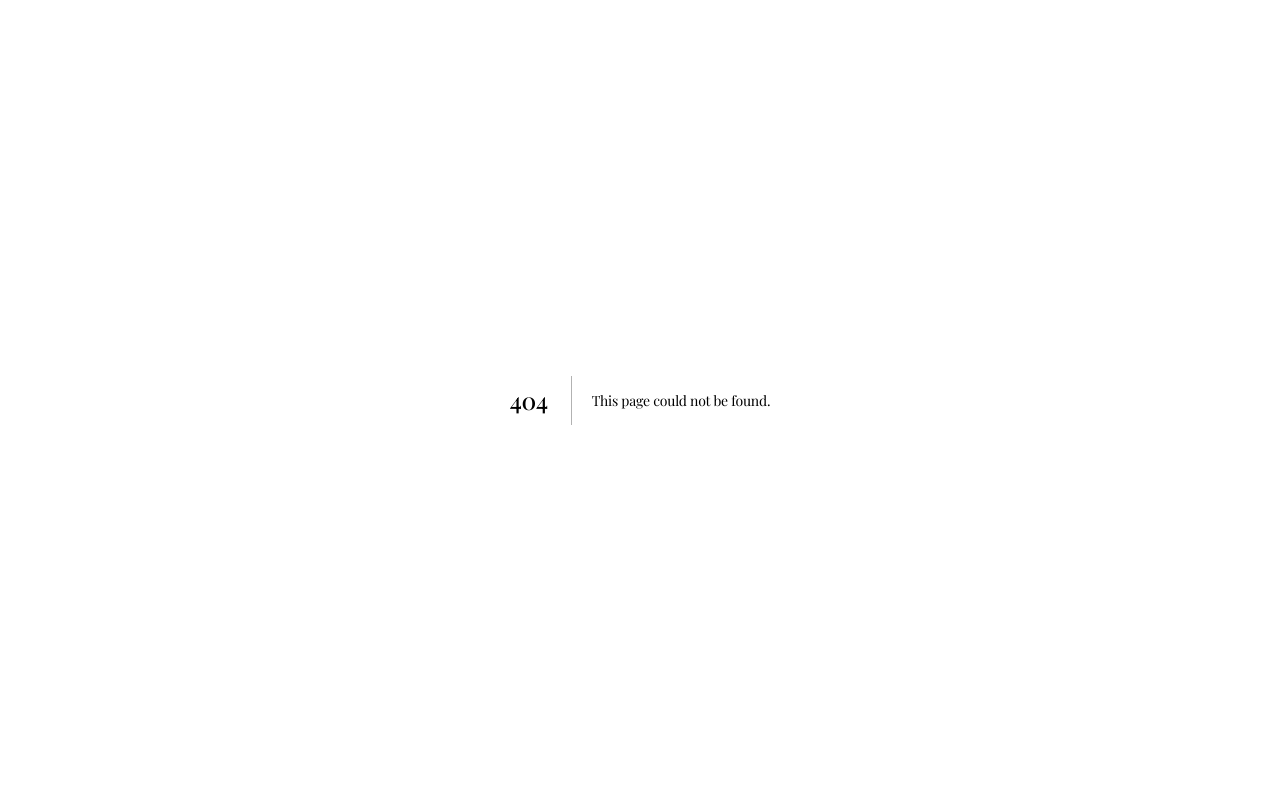
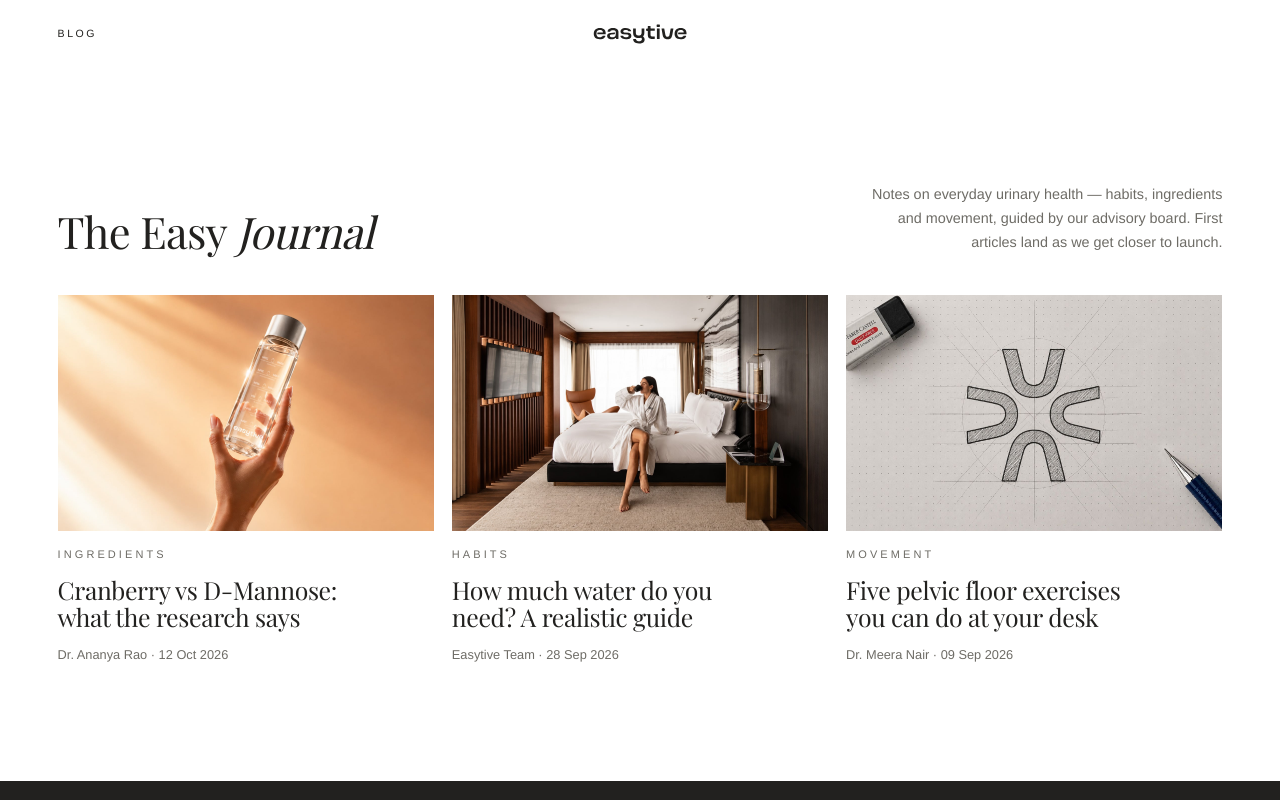
Before and after one commit to Rendersarc2026/Easytive, a Next.js app: page /blog in a window 1280 px wide. Before the commit this address had no page. Shown: the top 800 px of the page. Built offline with nearby package versions, Linux system fonts and the light colour scheme; a web font is replaced by a local one.

Commit message:
feat: implement pre-launch blog page with header and article listing; add BagButton for item count display

```diff
--- /dev/null
+++ b/src/app/blog/page.tsx
@@ -0,0 +1,51 @@
+import type { Metadata } from "next";
+import Image from "next/image";
+import { Header } from "@/components/Header";
+import { Footer } from "@/components/sections/Footer";
+import { articles, prelaunchNav } from "@/data/site";
+
+// Pre-launch blog: a listing for now; article pages arrive with the real posts.
+export const metadata: Metadata = {
+  title: "Blog | Easytive",
+  description: "Notes on everyday urinary health from the Easytive team and advisory board.",
+};
+
+export default function BlogPage() {
+  return (
+    <>
+      <Header slim items={prelaunchNav} />
+      <main>
+        <section className="journal bloglist" aria-labelledby="blog-title">
+          <div className="wrap">
+            <div className="shead">
+              <h1 id="blog-title">
+                The Easy <em>Journal</em>
+              </h1>
+              <div className="r">
+                <p>
+                  Notes on everyday urinary health — habits, ingredients and movement, guided by our advisory
+                  board. First articles land as we get closer to launch.
+                </p>
+              </div>
+            </div>
+            <div className="posts">
+              {articles.map((a) => (
+                <article className="post" key={a.title}>
+                  <div className="ph">
+                    <Image src={a.image.src} alt={a.image.alt} fill placeholder="blur" sizes="(min-width: 860px) 33vw, 100vw" />
+                  </div>
+                  <span className="label">{a.tag}</span>
+                  <h2>{a.title}</h2>
+                  <span className="by">
+                    {a.author} · {a.date}
+                  </span>
+                </article>
+              ))}
+            </div>
+          </div>
+        </section>
+      </main>
+      <Footer />
+    </>
+  );
+}
--- a/src/app/layout.tsx
+++ b/src/app/layout.tsx
@@ -17,7 +17,7 @@ export const metadata: Metadata = {
 
 export default function RootLayout({ children }: LayoutProps<"/">) {
   return (
-    <html lang="en" className={`${playfair.variable} antialiased`}>
+    <html lang="en" data-scroll-behavior="smooth" className={`${playfair.variable} antialiased`}>
       <body className="min-h-screen">{children}</body>
     </html>
   );
--- a/src/app/page.tsx
+++ b/src/app/page.tsx
@@ -1,11 +1,14 @@
+import { Header } from "@/components/Header";
 import { Footer } from "@/components/sections/Footer";
 import { Hero } from "@/components/sections/Hero";
+import { prelaunchNav } from "@/data/site";
 
-// Pre-launch page: hero + footer only. The full site lives on the
+// Pre-launch page: logo + blog header, hero and footer only. The full site lives on the
 // `abin/future-update` branch; revert this commit to bring it back at launch.
 export default function Home() {
   return (
     <>
+      <Header slim items={prelaunchNav} />
       <main id="top">
         <Hero />
       </main>
--- a/src/app/site.css
+++ b/src/app/site.css
@@ -91,11 +91,13 @@ header.site.lined { box-shadow: 0 1px 0 var(--hair); }
 .hright { display: flex; justify-content: flex-end; gap: clamp(16px, 2vw, 28px); align-items: center; }
 .menu-btn { display: none; }
 @media (max-width: 900px) { .hbar nav { display: none; } .menu-btn { display: block; justify-self: start; } .hide-sm { display: none; } }
+/* Slim pre-launch header: the single link stays visible on mobile (no menu button). */
+@media (max-width: 900px) { .hbar.slim nav { display: flex; } }
 
 /* hero: two slides that cross-fade on their own */
 .hero { position: relative; overflow: hidden; height: clamp(460px, 78svh, 780px); background: #3a2716; color: var(--white); }
-/* Pre-launch: edge-to-edge hero filling the screen */
-.hero.full { height: 100svh; min-height: 520px; }
+/* Pre-launch hero: fills the screen under the 68px sticky header */
+.hero.full { height: calc(100svh - 68px); min-height: 520px; }
 .hero img, .band img { object-fit: cover; }
 /* stacked banner photos that cross-fade (hero + bottom band) */
 .bph { position: absolute; inset: 0; opacity: 0; transition: opacity 0.9s ease; }
@@ -389,6 +391,10 @@ header.site.lined { box-shadow: 0 1px 0 var(--hair); }
 .post h3 { font-size: 1.3rem; line-height: 1.2; }
 .post .by { font-size: 0.8rem; color: var(--muted); }
 
+/* blog page (pre-launch) */
+.bloglist .shead h1 { font-size: var(--t-h2); }
+.bloglist .post h2 { font-size: 1.55rem; }
+
 /* faq */
 .faq { padding-block: var(--sec); border-top: 1px solid var(--hair); }
 .faq .wrap { display: grid; grid-template-columns: minmax(0, 0.8fr) minmax(0, 1.2fr); gap: clamp(32px, 6vw, 110px); align-items: start; }
--- a/src/components/Bag.tsx
+++ b/src/components/Bag.tsx
@@ -65,3 +65,22 @@ export function WhatsAppButton({ className, label, children }: { className: stri
     </button>
   );
 }
+
+/** Header bag button: shows the count and says what's in the bag. */
+export function BagButton() {
+  const { count, say } = useBag();
+  return (
+    <button
+      type="button"
+      onClick={() =>
+        say(
+          count
+            ? `${count} ${count > 1 ? "items" : "item"} in your bag. Checkout opens at launch.`
+            : "Your bag is empty. Start with Easytive Daily.",
+        )
+      }
+    >
+      Bag ({count})
+    </button>
+  );
+}
--- a/src/components/Header.tsx
+++ b/src/components/Header.tsx
@@ -1,13 +1,21 @@
 "use client";
 
+import Link from "next/link";
 import { useEffect, useState } from "react";
-import { announcement, drawerNav, nav } from "@/data/site";
-import { useBag } from "./Bag";
+import { announcement, drawerNav, nav, type NavItem } from "@/data/site";
+import { BagButton } from "./Bag";
 import { Logo } from "./Logo";
 
+type Props = {
+  /** Nav links; omit to use the full-site shop anchors. */
+  items?: NavItem[];
+  /** Slim pre-launch header: links + wordmark only (no announcement bar, bag or drawer). */
+  slim?: boolean;
+};
+
 // Announcement bar, then a sticky white bar: links left, logo centre, stories + bag right.
-export function Header() {
-  const { count, say } = useBag();
+// `slim` renders just the links and the logo, for the pre-launch teaser pages.
+export function Header({ items = nav, slim = false }: Props) {
   const [lined, setLined] = useState(false);
   const [open, setOpen] = useState(false);
 
@@ -29,39 +37,50 @@ export function Header() {
     };
   }, [open]);
 
-  const onBag = () =>
-    say(count ? `${count} ${count > 1 ? "items" : "item"} in your bag. Checkout opens at launch.` : "Your bag is empty. Start with Easytive Daily.");
-
   return (
     <>
-      <div className="ann">{announcement.join("  ·  ")}</div>
+      {!slim && <div className="ann">{announcement.join("  ·  ")}</div>}
       <header className={`site${lined ? " lined" : ""}`}>
-        <div className="wrap hbar">
+        <div className={`wrap hbar${slim ? " slim" : ""}`}>
           <nav aria-label="Primary">
-            {nav.map((n) => (
+            {items.map((n) =>
+              n.href.startsWith("#") ? (
                 <a key={n.href} href={n.href}>
                   {n.label}
                 </a>
-            ))}
+              ) : (
+                <Link key={n.href} href={n.href}>
+                  {n.label}
+                </Link>
+              ),
+            )}
           </nav>
+          {!slim && (
             <button className="menu-btn" type="button" aria-expanded={open} aria-controls="drawer" onClick={() => setOpen(true)}>
               Menu
             </button>
+          )}
+          {slim ? (
+            <Link className="logo" href="/">
+              <Logo title="Easytive home" />
+            </Link>
+          ) : (
             <a className="logo" href="#top">
               <Logo title="Easytive home" />
             </a>
+          )}
+          {!slim && (
             <div className="hright">
               <a href="#moments" className="hide-sm">
                 Stories
               </a>
-            <button type="button" onClick={onBag}>
-              Bag ({count})
-            </button>
+              <BagButton />
             </div>
+          )}
         </div>
       </header>
 
-      {open && (
+      {!slim && open && (
         <div className="drawer" id="drawer" role="dialog" aria-modal="true" aria-label="Menu">
           <button type="button" onClick={() => setOpen(false)}>
             Close
--- a/src/data/site.ts
+++ b/src/data/site.ts
@@ -21,14 +21,16 @@ type Photo = { src: StaticImageData; alt: string };
 
 export const announcement = ["Free shipping above Rs. 999", "Discreet packaging", "Cash on delivery"];
 
-export const nav = [
+export type NavItem = { label: string; href: string };
+
+export const nav: NavItem[] = [
   { label: "Shop", href: "#shop" },
   { label: "How it works", href: "#system" },
   { label: "Doctors", href: "#experts" },
   { label: "Creators", href: "#creators" },
   { label: "Journal", href: "#journal" },
 ];
-export const drawerNav = [
+export const drawerNav: NavItem[] = [
   ...nav.slice(0, 2),
   { label: "Creators", href: "#creators" },
   { label: "Doctors", href: "#experts" },
@@ -36,6 +38,8 @@ export const drawerNav = [
   { label: "Journal", href: "#journal" },
   { label: "FAQ", href: "#faq" },
 ];
+// Pre-launch header: wordmark + a link to the blog, nothing else.
+export const prelaunchNav: NavItem[] = [{ label: "Blog", href: "/blog" }];
 
 // ---- Products -------------------------------------------------------------
 
```
Lines whose indentation alone changed are shown as unchanged.
